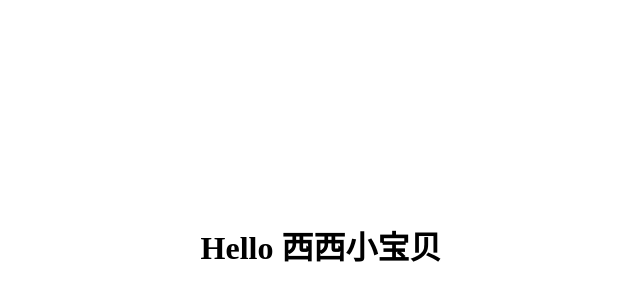
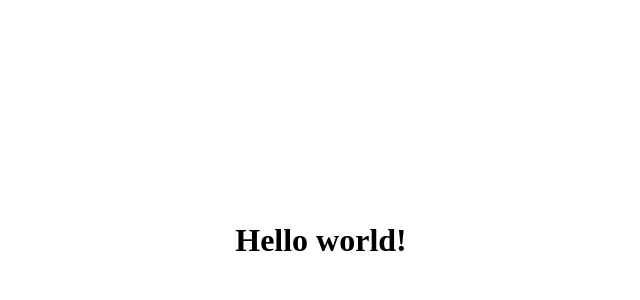
Before and after one commit to 934086372/934086372.github.io, a plain HTML site: page index.html in a window 1280 px wide. Shown: the part 78-378 px from the top of the page, without its empty margins (319-959 px from the left). Drawn offline with Linux system fonts and the light colour scheme.

Commit message:
Update index.html

```diff
--- a/index.html
+++ b/index.html
@@ -13,6 +13,6 @@
     </style>
 </head>
 <body>
-    <h1 class="container">Hello 西西小宝贝</h1>
+    <h1 class="container">Hello world!</h1>
 </body>
 </html>
```
